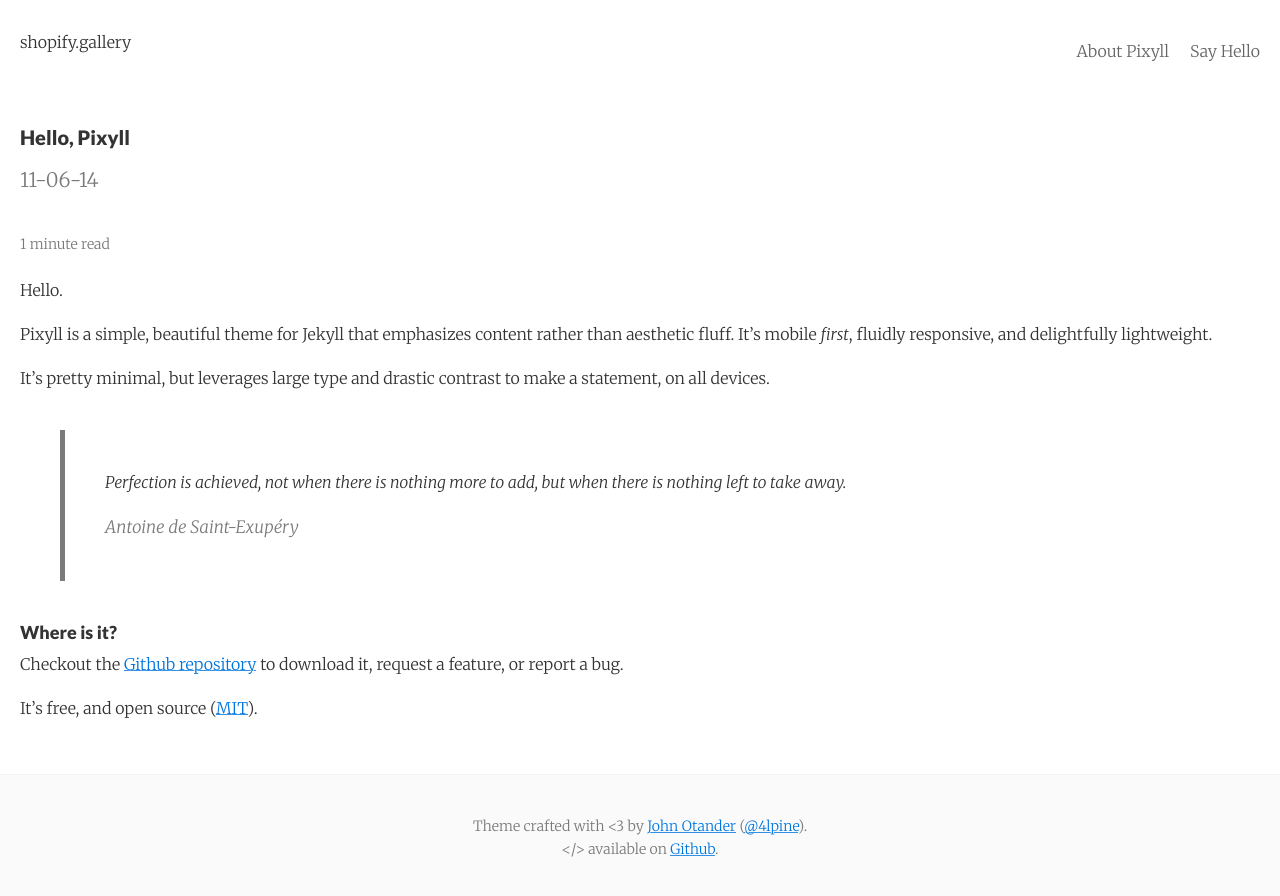
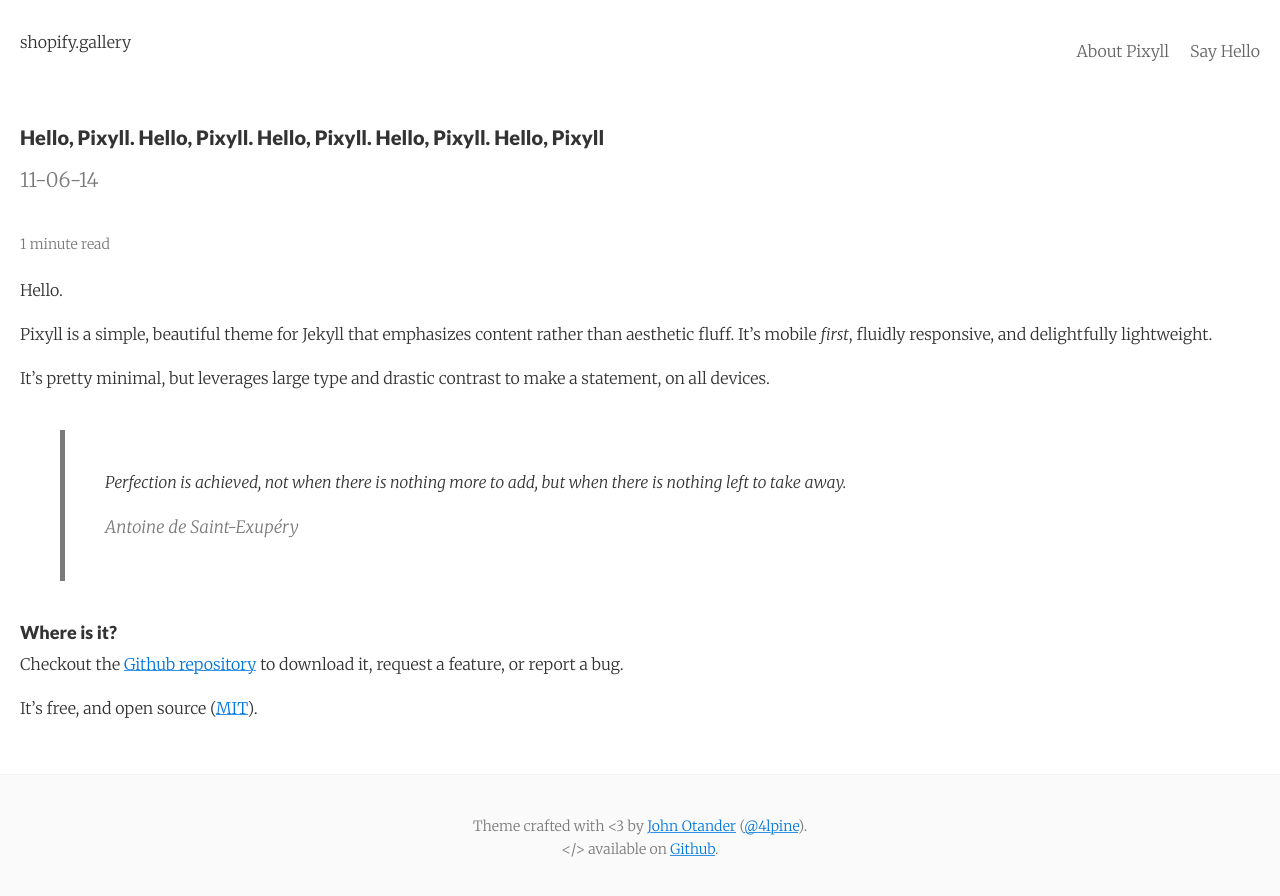
Before and after one commit to dspringate/experiment-two, a Jekyll site: the page built from _posts/2014-06-11-welcome-to-pixyll.markdown, in a window 1280 px wide. Shown: the top 896 px of the page. Built offline with Jekyll 4.4.1, drawn with Linux system fonts in a browser that asks for light colours.

Commit message:
Updated Welcome To Pixyll

```diff
--- a/_posts/2014-06-11-welcome-to-pixyll.markdown
+++ b/_posts/2014-06-11-welcome-to-pixyll.markdown
@@ -1,5 +1,5 @@
 ---
-title: Hello, Pixyll
+title: Hello, Pixyll. Hello, Pixyll. Hello, Pixyll. Hello, Pixyll. Hello, Pixyll
 date: 2014-06-11 15:31:00 Z
 categories:
 - jekyll
```
